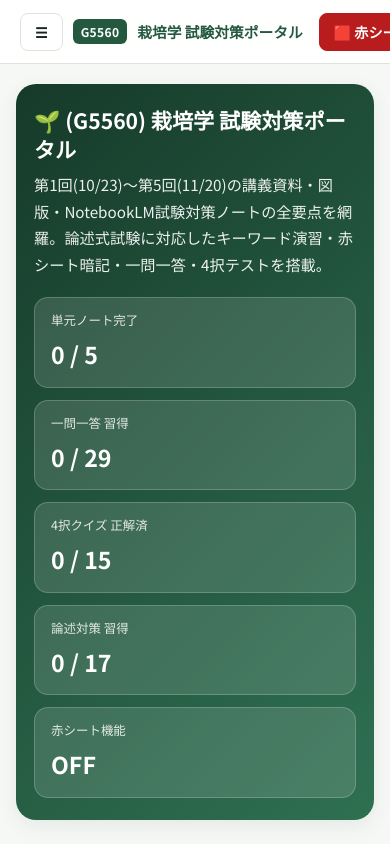
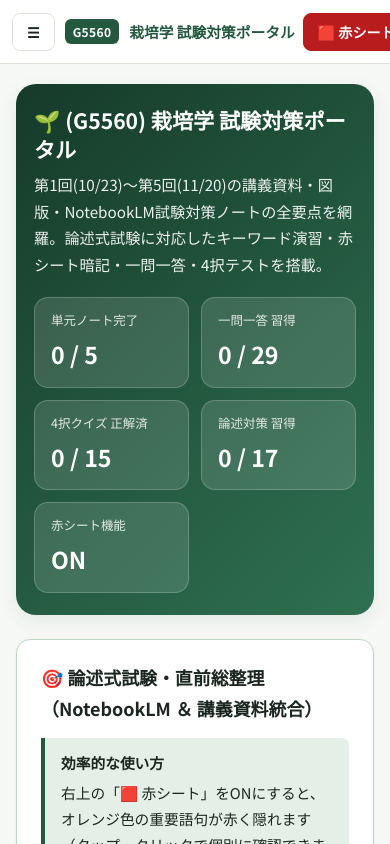
Before and after one commit to tofu4329/saibaigaku-exam-prep, a plain HTML site: page index.html in a window 390 px wide. Both pictures are taken after a click on the button "🟥 赤シート". Shown: the top 844 px of the page. Drawn offline with Linux system fonts and the light colour scheme.

Commit message:
Sync red-sheet KPI stat and refine responsive grid/topbar

```diff
--- a/app.js
+++ b/app.js
@@ -92,6 +92,8 @@
       btn.classList.toggle("active", state.maskMode);
       btn.textContent = state.maskMode ? "🟥 赤シート ON" : "🟥 赤シート";
       document.querySelectorAll(".cloze.revealed").forEach((el) => el.classList.remove("revealed"));
+      const statMask = document.getElementById("statMaskValue");
+      if (statMask) statMask.textContent = state.maskMode ? "ON" : "OFF";
     });
 
     document.getElementById("themeToggleBtn").addEventListener("click", () => {
@@ -266,7 +268,7 @@
           </div>
           <div class="stat-card">
             <div class="stat-label">赤シート機能</div>
-            <div class="stat-value">${state.maskMode ? "ON" : "OFF"}</div>
+            <div class="stat-value" id="statMaskValue">${state.maskMode ? "ON" : "OFF"}</div>
           </div>
         </div>
       </section>
--- a/styles.css
+++ b/styles.css
@@ -347,7 +347,7 @@ body {
 
 .stats-grid {
   display: grid;
-  grid-template-columns: repeat(auto-fit, minmax(170px, 1fr));
+  grid-template-columns: repeat(auto-fit, minmax(140px, 1fr));
   gap: 12px;
 }
 
@@ -813,6 +813,19 @@ tr:last-child td {
   }
 }
 
+@media (max-width: 720px) {
+  .topbar {
+    padding: 0 12px;
+    gap: 8px;
+  }
+  .search-box {
+    max-width: 160px;
+  }
+  .brand-title {
+    font-size: 0.9rem;
+  }
+}
+
 @media (max-width: 560px) {
   .search-box {
     display: none;
```
